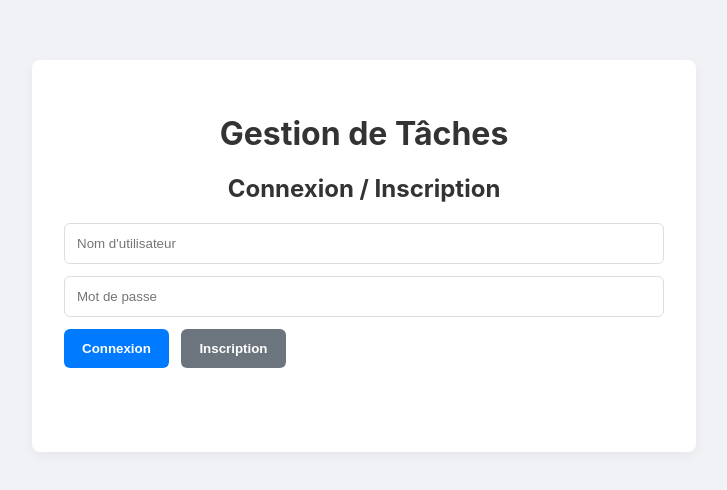
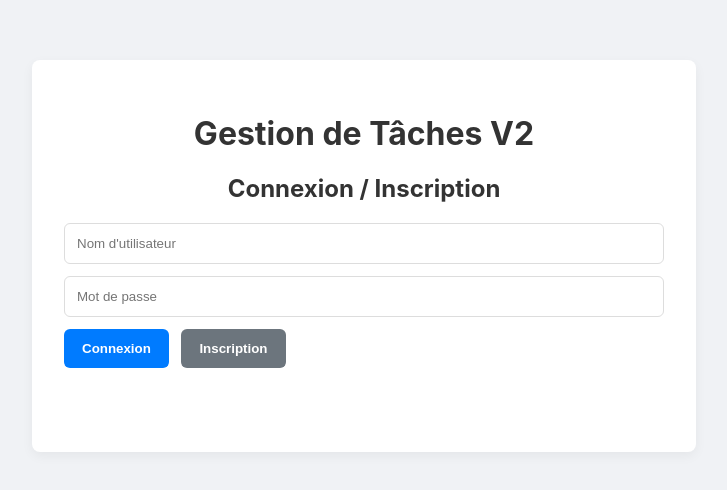
Before and after one commit to Dr-ilies/task-app-0, a plain HTML site: page frontend/index.html in a window 1280 px wide. Shown: the part 144-634 px from the top of the page, without its empty margins (276-1003 px from the left). Drawn offline with Linux system fonts and the light colour scheme.

Commit message:
fornt end V2 change

```diff
--- a/frontend/index.html
+++ b/frontend/index.html
@@ -93,7 +93,7 @@
     <div class="container">
         <!-- Section Login/Register -->
         <div id="auth-section">
-            <h1>Gestion de Tâches</h1>
+            <h1>Gestion de Tâches V2</h1>
             <h2>Connexion / Inscription</h2>
             <input type="text" id="username" placeholder="Nom d'utilisateur">
             <input type="password" id="password" placeholder="Mot de passe">
```
